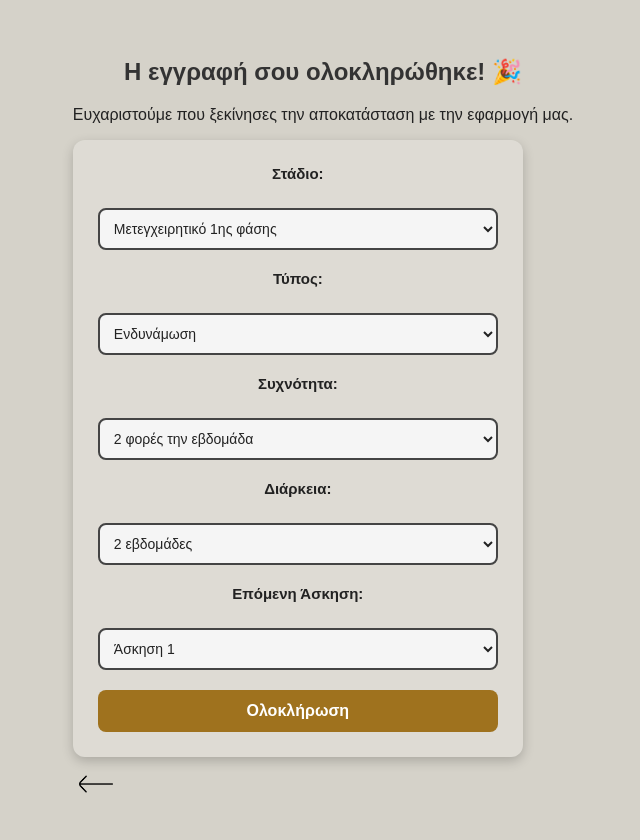
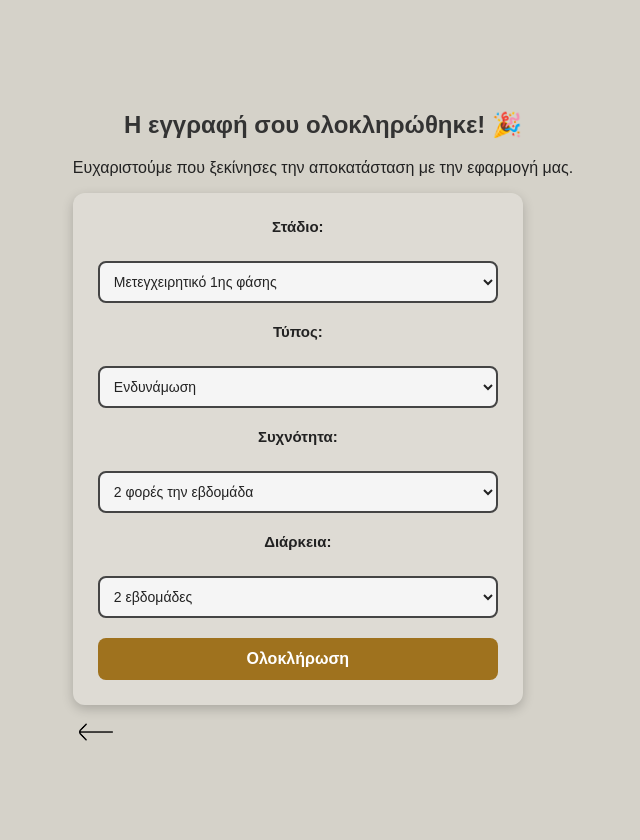
Before and after one commit to ParaskeviKaranika/thera-hand-flask-app, a Flask app: template templates/sign_up/step4.html in a window 1280 px wide. Shown: the whole page, without its empty margins (317-957 px from the left). Run offline with Flask 3, Linux system fonts and the light colour scheme; the template is opened without the code that fills it, so the values that code supplies are empty; the visitor is signed in with stand-in values (Sample User, id 1); a database or web service that is not in the repository returns one stand-in record (values such as "Sample title"); data that the repository does not hold is empty; some libraries are stand-ins or nearby versions.

Commit message:
Update step4.html

```diff
--- a/templates/sign_up/step4.html
+++ b/templates/sign_up/step4.html
@@ -47,13 +47,7 @@
         <option value="3_months">{{ t['dur_3_months'] }}</option>
       </select>
 
-      <label>{{ t['next_exercise'] }}:</label>
-      <select name="next_exercise" required>
-        <option value="exercise_1">{{ t['exercise_1'] }}</option>
-        <option value="exercise_2">{{ t['exercise_2'] }}</option>
-        <option value="exercise_3">{{ t['exercise_3'] }}</option>
-        <option value="exercise_4">{{ t['exercise_4'] }}</option>
-      </select>
+
 
       <button type="submit" class="finish-btn">{{ t['finish'] }}</button>
     </form>
```
